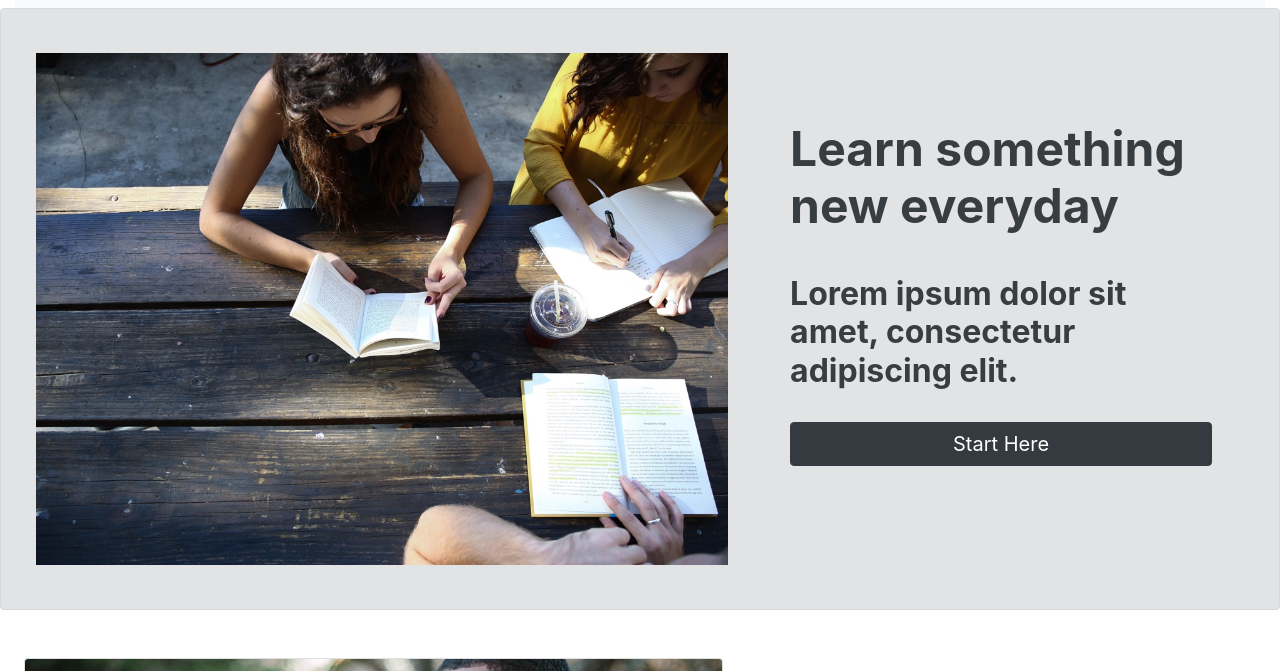
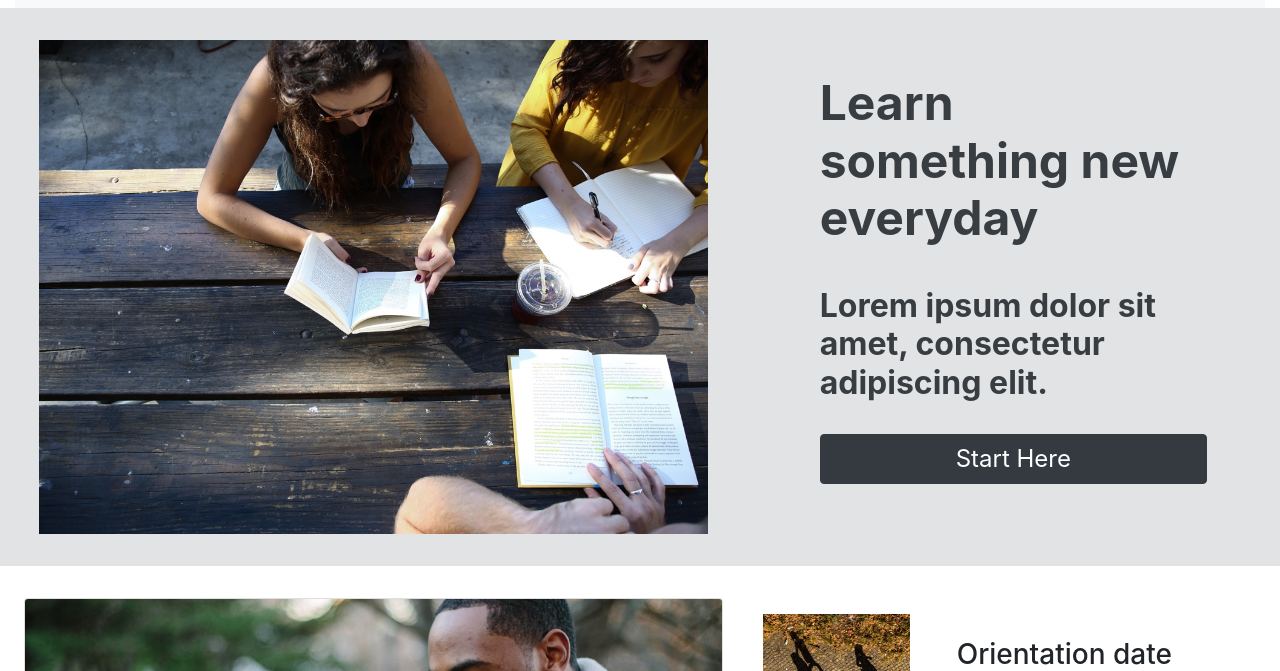
Before and after one commit to karthik-thatipelly/capstone-colmar-project, a plain HTML site: page index.html in a window 1280 px wide. Shown: the part 56-727 px from the top of the page. Drawn offline with nearby package versions, Linux system fonts and the light colour scheme; files whose address does not match are found by name.

Commit message:
changes in banner section

```diff
--- a/index.html
+++ b/index.html
@@ -92,24 +92,24 @@
 
         <!--WEBSITE CONTENT-->
 
-        <div class="row alert alert-secondary align-items-center">
+        <div class="row alert-secondary align-items-center">          <!--alert-secondary chosen only to suit desired background-->
             <div class="col-12 col-lg-7">
                 <img src="F:\codecademy projects\capstone_colmar_project\capstone_colmar_assets\images\banner.jpg"
-                    alt="banner" style="padding: 32px 0px;" width=100% class="d-none d-md-inline-block">
+                    alt="banner" style="padding: 32px 24px;" width=100% class="d-none d-md-inline-block">
                 <img src="F:\codecademy projects\capstone_colmar_project\capstone_colmar_assets\images\banner.jpg"
-                    alt="banner" width=100% class="d-inline-block d-md-none">
+                    alt="banner" width=100% class="d-inline-block d-md-none" style="padding-bottom: 16px;" >
 
             </div>
             <div class="col-12 col-lg-5" style="padding-right: 5%; padding-left: 5%">
-                <div class="row" style="padding-bottom: 32px">
+                <div class="row" style="padding: 16px 24px 32px 24px">
                     <h1 class="display-4 font-weight-bold" style="font-size: 3rem;">Learn something new everyday</h1>
                 </div>
-                <div class="row" style="padding-bottom: 24px">
+                <div class="row" style="padding:0px 24px 24px 24px;">
                     <p class="h2 font-weight-bold " style="font-size: 2rem;">Lorem ipsum dolor sit amet, consectetur
                         adipiscing elit.</p>
                 </div>
-                <div class="row" style="padding-bottom: 32px;">
-                    <button type="button" class="btn btn-dark " style="width: 100%;font-size: 20px;">Start Here</button>
+                <div class="row" style="padding: 0px 24px 32px 24px;">
+                    <button type="button" class="btn btn-dark " style="width: 100%;font-size: 24px;">Start Here</button>
                 </div>
             </div>
         </div>
```
